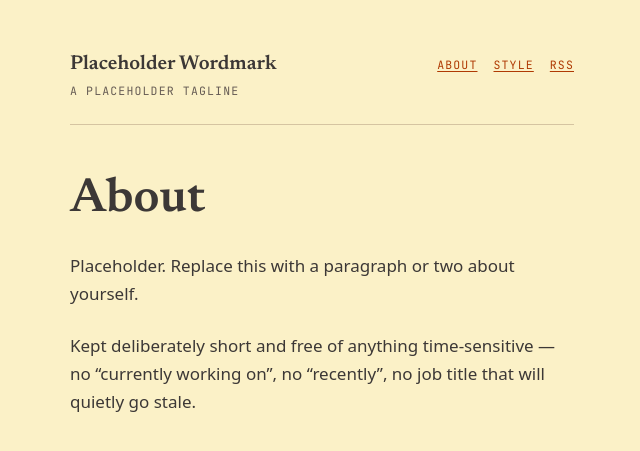
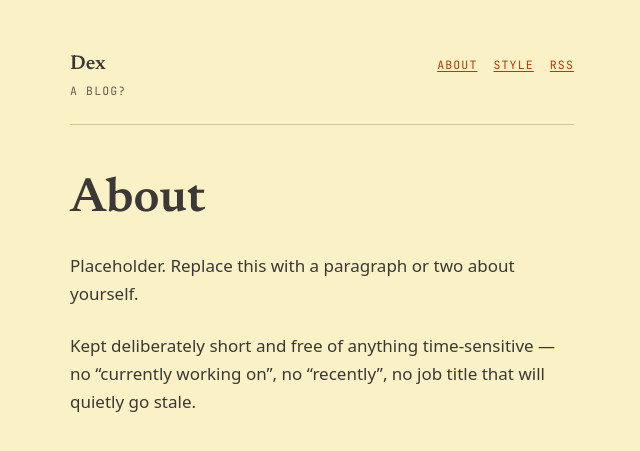
Before and after one commit to Sir-Arsewhoop/Sir-Arsewhoop.github.io, a Jekyll site: the page built from about.md, in a window 1280 px wide. Shown: the top 451 px of the page, without its empty margins (318-958 px from the left). Built offline with Jekyll 4.4.1, drawn with Linux system fonts in a browser that asks for light colours.

Commit message:
Update site identity metadata
Replace the placeholder Jekyll site title, tagline, and description with the personal blog branding for Dex. This updates the site's visible identity and SEO metadata to reflect the actual project and content direction.

```diff
--- a/_config.yml
+++ b/_config.yml
@@ -1,13 +1,13 @@
 # ---------------------------------------------------------------------------
 # Identity. These three values are the only ones you need to change.
 # ---------------------------------------------------------------------------
-title:    "Placeholder Wordmark"
-tagline:  "A placeholder tagline"
+title:    "Dex"
+tagline:  "A blog?"
 url:      "https://davedavis.co.uk"
 baseurl:  ""
 
 # Read by jekyll-seo-tag for <meta name="description">.
-description: "A placeholder tagline"
+description: "A long forgotten blog where I'll probably mount some bad projects"
 lang: en
 
 # ---------------------------------------------------------------------------
```
